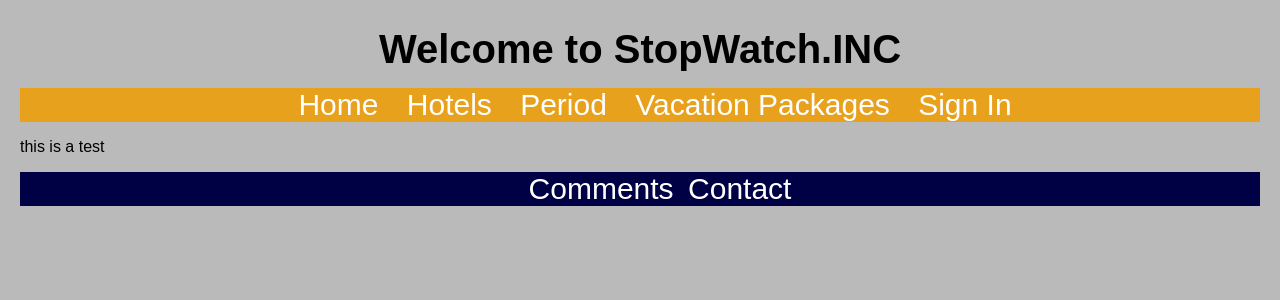
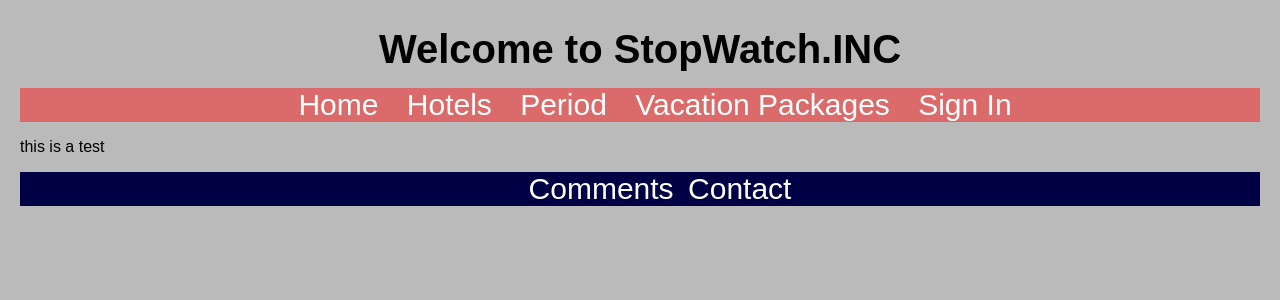
Before and after one commit to Rlperez1207/Time-Travel, a Jekyll site: the page built from sub/index.html, in a window 1280 px wide. Shown: the top 300 px of the page. Built offline with Jekyll 4.4.1, drawn with Linux system fonts in a browser that asks for light colours; some web fonts are replaced.

Commit message:
color change

```diff
--- a/css/main.css
+++ b/css/main.css
@@ -41,7 +41,7 @@ body img {
   position: sticky;
   top: 0;
   text-align: center;
-  background-color: #e8a11c;
+  background-color: #db6b6b ;
 
 
 }
```
